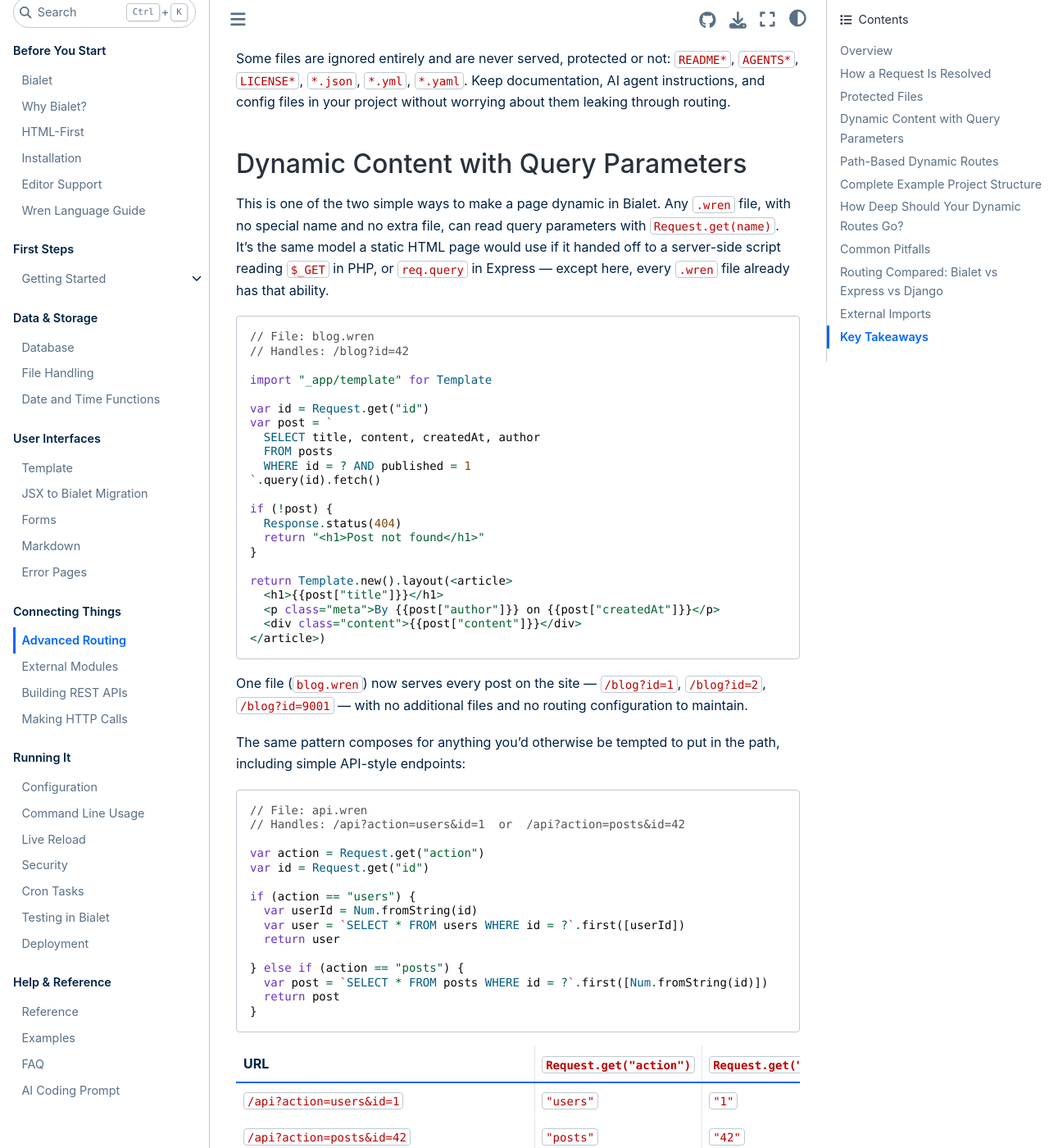
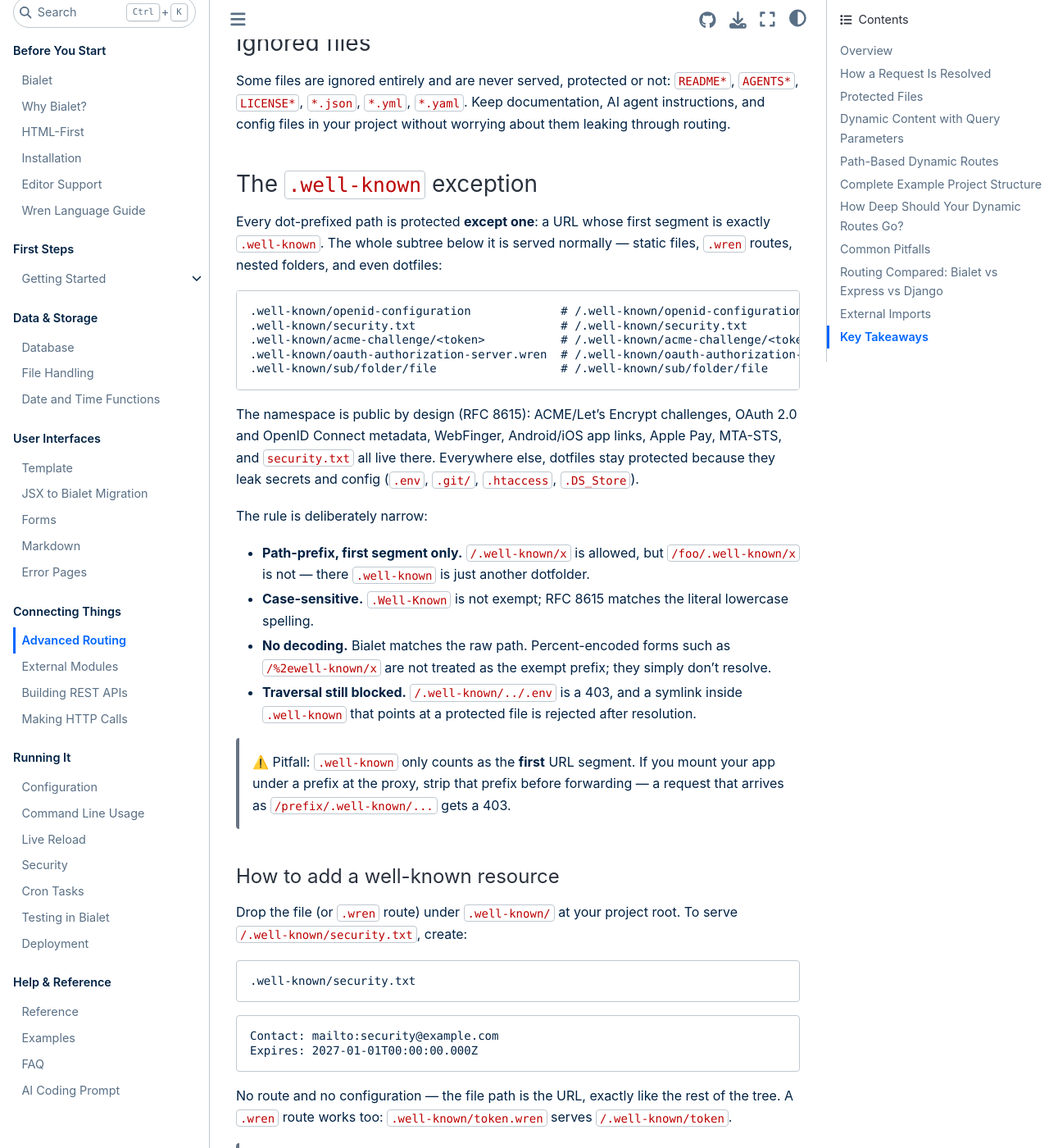
Before and after one commit to bialet/bialet, a Sphinx documentation site: the page built from docs/advanced-routing.md, in a window 1280 px wide and 1400 px high, scrolled down 3628 px. Shown: the whole window at 82% size. Built offline with Sphinx 7.4.7 and the Sphinx Book theme 1.1.4, drawn with Linux system fonts in a browser that asks for light colours; the version number could not be read and is left out; some of the changed text lies outside the part shown.

Commit message:
feat: serve RFC 8615 .well-known URIs
Exempt the .well-known namespace from the private-file 403 while keeping
every other dot/underscore path protected. The exemption is a case-sensitive
path-prefix on the first segment only, and traversal checks still apply.

Add integration tests for served resources, protected paths, and traversal.
Document the exception in advanced-routing, security, and the prompt guide.
Bump BIALET_VERSION to 1.2.0.

````diff
--- a/docs/advanced-routing.md
+++ b/docs/advanced-routing.md
@@ -111,7 +111,9 @@
 - Else → 404.
 
 > Protected folders (`_` or `.`) are never considered during the walk-up —
-> they return 403 immediately.
+> they return 403 immediately. The one exception is `.well-known`, which is
+> walked into like any other folder (see
+> [The `.well-known` exception](#the-well-known-exception)).
 
 ## Protected Files
 
@@ -162,6 +164,71 @@
 `README*`, `AGENTS*`, `LICENSE*`, `*.json`, `*.yml`, `*.yaml`. Keep
 documentation, AI agent instructions, and config files in your project
 without worrying about them leaking through routing.
+
+(the-well-known-exception)=
+
+### The `.well-known` exception
+
+Every dot-prefixed path is protected **except one**: a URL whose first
+segment is exactly `.well-known`. The whole subtree below it is served
+normally — static files, `.wren` routes, nested folders, and even dotfiles:
+
+```text
+.well-known/openid-configuration             # /.well-known/openid-configuration
+.well-known/security.txt                     # /.well-known/security.txt
+.well-known/acme-challenge/<token>           # /.well-known/acme-challenge/<token>
+.well-known/oauth-authorization-server.wren  # /.well-known/oauth-authorization-server
+.well-known/sub/folder/file                  # /.well-known/sub/folder/file
+```
+
+The namespace is public by design (RFC 8615): ACME/Let's Encrypt challenges,
+OAuth 2.0 and OpenID Connect metadata, WebFinger, Android/iOS app links,
+Apple Pay, MTA-STS, and `security.txt` all live there. Everywhere else,
+dotfiles stay protected because they leak secrets and config (`.env`,
+`.git/`, `.htaccess`, `.DS_Store`).
+
+The rule is deliberately narrow:
+
+- **Path-prefix, first segment only.** `/.well-known/x` is allowed, but
+  `/foo/.well-known/x` is not — there `.well-known` is just another
+  dotfolder.
+- **Case-sensitive.** `.Well-Known` is not exempt; RFC 8615 matches the
+  literal lowercase spelling.
+- **No decoding.** Bialet matches the raw path. Percent-encoded forms such
+  as `/%2ewell-known/x` are not treated as the exempt prefix; they simply
+  don't resolve.
+- **Traversal still blocked.** `/.well-known/../.env` is a 403, and a
+  symlink inside `.well-known` that points at a protected file is rejected
+  after resolution.
+
+> ⚠️ Pitfall: `.well-known` only counts as the **first** URL segment. If you
+> mount your app under a prefix at the proxy, strip that prefix before
+> forwarding — a request that arrives as `/prefix/.well-known/...` gets a
+> 403.
+
+#### How to add a well-known resource
+
+Drop the file (or `.wren` route) under `.well-known/` at your project root.
+To serve `/.well-known/security.txt`, create:
+
+```text
+.well-known/security.txt
+```
+
+```text
+Contact: mailto:security@example.com
+Expires: 2027-01-01T00:00:00.000Z
+```
+
+No route and no configuration — the file path is the URL, exactly like the
+rest of the tree. A `.wren` route works too: `.well-known/token.wren` serves
+`/.well-known/token`.
+
+> **JSON caveat:** the default ignore list names `*.json`, `*.yml`, and
+> `*.yaml`, but `.well-known` resources are served like any other file, so
+> JSON metadata (`assetlinks.json`, `jwks.json`, `did.json`,
+> `apple-app-site-association`) works. Keep secrets out of `.well-known`
+> regardless — the namespace is public.
 
 (dynamic-content-with-query-parameters)=
 
````
Also changed, not shown: docs/prompt-guide.md (+6 -0 lines), docs/security.md (+10 -0 lines), 8 other files.
